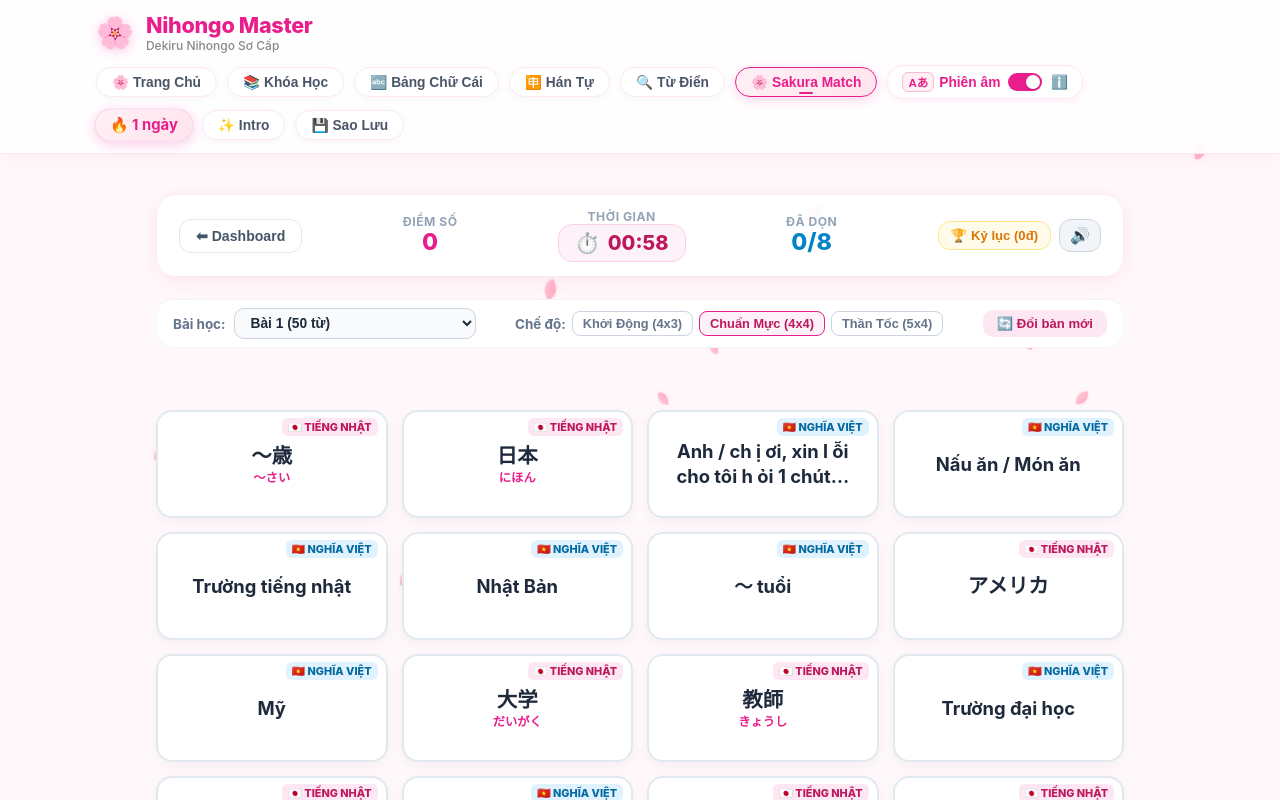
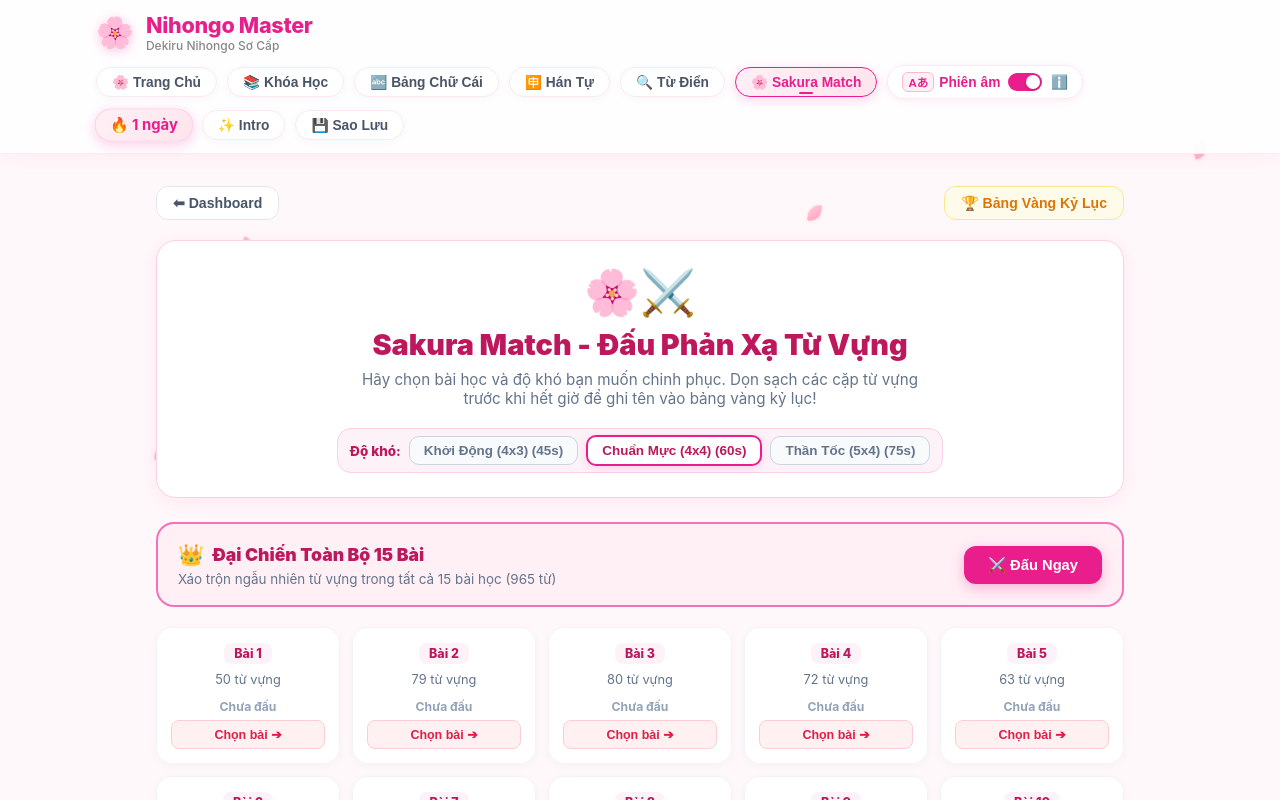
Before and after one commit to CrownlessMeowZ/Japanese-Learning, a React (Vite) app: page / in a window 1280 px wide. Both pictures are taken after a click on the button "🌸 Sakura Match". Shown: the top 800 px of the page. Built offline with nearby package versions, Linux system fonts and the light colour scheme.

Commit message:
feat(match): add Sakura Match lesson picker lobby from header and fix timer on board reset

```diff
--- a/src/App.jsx
+++ b/src/App.jsx
@@ -206,7 +206,7 @@ export default function App() {
             {/* 4b. Nút Đấu Phản Xạ Sakura Match */}
             <button
               type="button"
-              onClick={() => handleOpenMatch(activeLessonId || 1)}
+              onClick={() => handleOpenMatch(null)}
               className={`sakura-nav-btn ${currentRoute === 'match' ? 'active' : ''}`}
               title="Minigame Đấu Phản Xạ Nối Từ Vựng 60 Giây"
             >
--- a/src/components/Dashboard.jsx
+++ b/src/components/Dashboard.jsx
@@ -123,7 +123,7 @@ export const Dashboard = ({ onSelectQuiz, onSelectVocab, onSelectGrammar, onSele
                 transition: 'all 0.2s',
                 boxShadow: '0 2px 6px rgba(233, 30, 140, 0.08)',
               }}
-              onClick={() => onOpenMatch('all')}
+              onClick={() => onOpenMatch(null)}
               title="Đấu phản xạ Sakura Match 60 giây"
             >
               🌸 Đấu Phản Xạ Match
--- a/src/components/Match/SakuraMatchScreen.jsx
+++ b/src/components/Match/SakuraMatchScreen.jsx
@@ -129,22 +129,32 @@ function generateCardsFromPool(pool, pairsCount) {
 /**
  * SakuraMatchScreen Component - Bước 5: Đấu Phản Xạ Gamification Sakura Match
  */
-export const SakuraMatchScreen = ({ initialLessonId = 1, onBack }) => {
+export const SakuraMatchScreen = ({ initialLessonId = null, onBack }) => {
   const [selectedLesson, setSelectedLesson] = useState(initialLessonId);
   const [difficulty, setDifficulty] = useState('normal'); // 'easy' | 'normal' | 'hard'
-  const [gameState, setGameState] = useState('playing'); // 'ready' | 'playing' | 'paused' | 'victory' | 'timeout'
+  const [gameState, setGameState] = useState(() => (initialLessonId ? 'playing' : 'lobby'));
 
   const currentConfig = DIFFICULTY_CONFIG[difficulty];
 
   // Lấy danh sách từ vựng theo bài học đã chọn
   const vocabPool = useMemo(() => {
+    if (!selectedLesson) return [];
     if (selectedLesson === 'all') {
       return Object.values(vocabularyData).flat();
     }
     return vocabularyData[String(selectedLesson)] || [];
   }, [selectedLesson]);
 
-  const [cards, setCards] = useState(() => generateCardsFromPool(vocabPool, currentConfig.pairs));
+  const [cards, setCards] = useState(() => (
+    initialLessonId
+      ? generateCardsFromPool(
+          initialLessonId === 'all'
+            ? Object.values(vocabularyData).flat()
+            : (vocabularyData[String(initialLessonId)] || []),
+          currentConfig.pairs
+        )
+      : []
+  ));
   const [selectedCardIds, setSelectedCardIds] = useState([]);
   const [matchedPairIds, setMatchedPairIds] = useState(new Set());
   const [mismatchIds, setMismatchIds] = useState([]);
@@ -375,11 +385,11 @@ export const SakuraMatchScreen = ({ initialLessonId = 1, onBack }) => {
   const currentLessonHighscore = highscores[lessonKey]?.highScore || 0;
   const isTimeUrgent = secondsLeft <= 10 && gameState === 'playing';
 
+  if (gameState === 'lobby') {
     return (
-    <div className="match-container">
-      {/* 1. THANH TRẠNG THÁI TRÊN ĐỈNH (HUD BAR) */}
-      <div className="match-hud-bar">
-        {/* Nút Quay lại Dashboard */}
+      <div className="match-container" style={{ maxWidth: '1000px', margin: '0 auto', padding: '16px' }}>
+        {/* Top Header */}
+        <div style={{ display: 'flex', justifyContent: 'space-between', alignItems: 'center', marginBottom: '20px', flexWrap: 'wrap', gap: '12px' }}>
           <button
             type="button"
             onClick={onBack}
@@ -399,6 +409,272 @@ export const SakuraMatchScreen = ({ initialLessonId = 1, onBack }) => {
           >
             ⬅ Dashboard
           </button>
+
+          <button
+            type="button"
+            onClick={() => setIsHighscoreModalOpen(true)}
+            style={{
+              padding: '8px 16px',
+              backgroundColor: '#fffbeb',
+              border: '1.5px solid #fde68a',
+              borderRadius: '12px',
+              color: '#d97706',
+              fontWeight: '800',
+              fontSize: '0.88rem',
+              cursor: 'pointer',
+              display: 'flex',
+              alignItems: 'center',
+              gap: '6px'
+            }}
+          >
+            🏆 Bảng Vàng Kỷ Lục
+          </button>
+        </div>
+
+        {/* Hero Intro */}
+        <div style={{
+          textAlign: 'center',
+          padding: '24px 20px',
+          backgroundColor: '#ffffff',
+          borderRadius: '20px',
+          border: '1.5px solid #fbcfe8',
+          boxShadow: '0 4px 20px rgba(233, 30, 140, 0.08)',
+          marginBottom: '24px'
+        }}>
+          <span style={{ fontSize: '2.8rem', display: 'block', marginBottom: '8px' }}>🌸⚔️</span>
+          <h1 style={{ fontSize: '1.8rem', fontWeight: '900', color: '#be185d', margin: '0 0 8px' }}>
+            Sakura Match - Đấu Phản Xạ Từ Vựng
+          </h1>
+          <p style={{ color: '#64748b', fontSize: '0.95rem', margin: '0 0 20px', maxWidth: '560px', marginLeft: 'auto', marginRight: 'auto' }}>
+            Hãy chọn bài học và độ khó bạn muốn chinh phục. Dọn sạch các cặp từ vựng trước khi hết giờ để ghi tên vào bảng vàng kỷ lục!
+          </p>
+
+          {/* Difficulty Selector in Lobby */}
+          <div style={{
+            display: 'inline-flex',
+            alignItems: 'center',
+            gap: '8px',
+            backgroundColor: '#fdf2f8',
+            padding: '6px 12px',
+            borderRadius: '14px',
+            border: '1px solid #fbcfe8',
+            flexWrap: 'wrap',
+            justifyContent: 'center'
+          }}>
+            <span style={{ fontSize: '0.84rem', fontWeight: '800', color: '#be185d' }}>
+              Độ khó:
+            </span>
+            {Object.entries(DIFFICULTY_CONFIG).map(([key, cfg]) => (
+              <button
+                key={`lobby-diff-${key}`}
+                type="button"
+                onClick={() => setDifficulty(key)}
+                style={{
+                  padding: '6px 14px',
+                  borderRadius: '10px',
+                  border: difficulty === key ? '2px solid #e91e8c' : '1px solid #cbd5e1',
+                  backgroundColor: difficulty === key ? '#ffffff' : '#f8fafc',
+                  color: difficulty === key ? '#be185d' : '#64748b',
+                  fontWeight: '800',
+                  fontSize: '0.84rem',
+                  cursor: 'pointer',
+                  boxShadow: difficulty === key ? '0 2px 8px rgba(233, 30, 140, 0.15)' : 'none',
+                  transition: 'all 0.15s ease'
+                }}
+              >
+                {cfg.name} ({cfg.seconds}s)
+              </button>
+            ))}
+          </div>
+        </div>
+
+        {/* Special Banner: Đại Chiến Toàn Bộ 15 Bài */}
+        <div style={{
+          padding: '18px 20px',
+          backgroundColor: '#fff0f6',
+          borderRadius: '18px',
+          border: '2px solid #f472b6',
+          marginBottom: '20px',
+          display: 'flex',
+          alignItems: 'center',
+          justifyContent: 'space-between',
+          flexWrap: 'wrap',
+          gap: '12px'
+        }}>
+          <div>
+            <div style={{ display: 'flex', alignItems: 'center', gap: '8px' }}>
+              <span style={{ fontSize: '1.3rem' }}>👑</span>
+              <span style={{ fontSize: '1.1rem', fontWeight: '900', color: '#be185d' }}>
+                Đại Chiến Toàn Bộ 15 Bài
+              </span>
+            </div>
+            <div style={{ fontSize: '0.84rem', color: '#64748b', marginTop: '4px' }}>
+              Xáo trộn ngẫu nhiên từ vựng trong tất cả 15 bài học ({Object.values(vocabularyData).flat().length} từ)
+              {highscores['all']?.highScore ? ` • Kỷ lục: ${highscores['all'].highScore}đ` : ''}
+            </div>
+          </div>
+
+          <button
+            type="button"
+            onClick={() => handleSelectLesson('all')}
+            style={{
+              padding: '10px 24px',
+              backgroundColor: '#e91e8c',
+              color: '#ffffff',
+              border: 'none',
+              borderRadius: '12px',
+              fontWeight: '800',
+              fontSize: '0.92rem',
+              cursor: 'pointer',
+              boxShadow: '0 4px 14px rgba(233, 30, 140, 0.3)',
+              transition: 'transform 0.15s ease'
+            }}
+          >
+            ⚔️ Đấu Ngay
+          </button>
+        </div>
+
+        {/* Grid 15 Lessons */}
+        <div style={{
+          display: 'grid',
+          gridTemplateColumns: 'repeat(auto-fill, minmax(170px, 1fr))',
+          gap: '12px'
+        }}>
+          {Array.from({ length: 15 }, (_, i) => i + 1).map((num) => {
+            const vocabCount = vocabularyData[String(num)]?.length || 0;
+            const hs = highscores[String(num)];
+            const hasScore = Boolean(hs?.highScore);
+
+            return (
+              <div
+                key={`lobby-ls-${num}`}
+                onClick={() => handleSelectLesson(num)}
+                style={{
+                  backgroundColor: '#ffffff',
+                  border: '1.5px solid #f1f5f9',
+                  borderRadius: '16px',
+                  padding: '14px',
+                  cursor: 'pointer',
+                  textAlign: 'center',
+                  transition: 'all 0.2s ease',
+                  boxShadow: '0 2px 8px rgba(0,0,0,0.03)',
+                  display: 'flex',
+                  flexDirection: 'column',
+                  justifyContent: 'space-between',
+                }}
+              >
+                <div>
+                  <div style={{
+                    display: 'inline-block',
+                    backgroundColor: '#fdf2f8',
+                    color: '#be185d',
+                    padding: '3px 10px',
+                    borderRadius: '8px',
+                    fontSize: '0.78rem',
+                    fontWeight: '800',
+                    marginBottom: '8px'
+                  }}>
+                    Bài {num}
+                  </div>
+                  <div style={{ fontSize: '0.8rem', color: '#64748b' }}>
+                    {vocabCount} từ vựng
+                  </div>
+                </div>
+
+                <div style={{ marginTop: '12px' }}>
+                  <div style={{ fontSize: '0.76rem', color: hasScore ? '#ea580c' : '#94a3b8', fontWeight: '700' }}>
+                    {hasScore ? `🏆 ${hs.highScore}đ` : 'Chưa đấu'}
+                  </div>
+                  <button
+                    type="button"
+                    style={{
+                      marginTop: '6px',
+                      width: '100%',
+                      padding: '6px 0',
+                      backgroundColor: '#fff1f2',
+                      color: '#e11d48',
+                      border: '1px solid #fecdd3',
+                      borderRadius: '8px',
+                      fontWeight: '800',
+                      fontSize: '0.78rem',
+                      cursor: 'pointer'
+                    }}
+                  >
+                    Chọn bài ➔
+                  </button>
+                </div>
+              </div>
+            );
+          })}
+        </div>
+
+        {/* Highscore Modal in Lobby */}
+        <MatchHighscoreModal
+          isOpen={isHighscoreModalOpen}
+          onClose={() => setIsHighscoreModalOpen(false)}
+          highscores={highscores}
+          onSelectLesson={(lsId) => {
+            handleSelectLesson(lsId);
+          }}
+        />
+      </div>
+    );
+  }
+
+  return (
+    <div className="match-container">
+      {/* 1. THANH TRẠNG THÁI TRÊN ĐỈNH (HUD BAR) */}
+      <div className="match-hud-bar">
+        {/* Nút Quay lại Dashboard */}
+        <div style={{ display: 'flex', alignItems: 'center', gap: '8px' }}>
+          <button
+            type="button"
+            onClick={onBack}
+            style={{
+              padding: '8px 16px',
+              backgroundColor: '#ffffff',
+              border: '1.5px solid #e2e8f0',
+              borderRadius: '12px',
+              color: '#475569',
+              fontWeight: '700',
+              fontSize: '0.88rem',
+              cursor: 'pointer',
+              display: 'flex',
+              alignItems: 'center',
+              gap: '6px'
+            }}
+          >
+            ⬅ Dashboard
+          </button>
+
+          <button
+            type="button"
+            onClick={() => {
+              if (timerRef.current) {
+                clearInterval(timerRef.current);
+                timerRef.current = null;
+              }
+              stopAudio();
+              setGameState('lobby');
+            }}
+            style={{
+              padding: '8px 14px',
+              backgroundColor: '#ffffff',
+              border: '1.5px solid #fbcfe8',
+              borderRadius: '12px',
+              color: '#be185d',
+              fontWeight: '700',
+              fontSize: '0.84rem',
+              cursor: 'pointer',
+              display: 'flex',
+              alignItems: 'center',
+              gap: '6px'
+            }}
+            title="Quay lại sảnh chọn bài học khác"
+          >
+            📋 Chọn bài khác
+          </button>
+        </div>
 
         {/* Điểm số hiện tại */}
         <div className="match-stat-item">
@@ -605,7 +881,7 @@ export const SakuraMatchScreen = ({ initialLessonId = 1, onBack }) => {
         isNewHighscore={isNewRecord}
         highscore={currentLessonHighscore}
         onPlayAgain={() => initGame()}
-        onChangeLesson={() => setIsHighscoreModalOpen(true)}
+        onChangeLesson={() => setGameState('lobby')}
         onOpenHighscores={() => setIsHighscoreModalOpen(true)}
         onBackToDashboard={onBack}
       />
```
Lines whose indentation alone changed are shown as unchanged.
